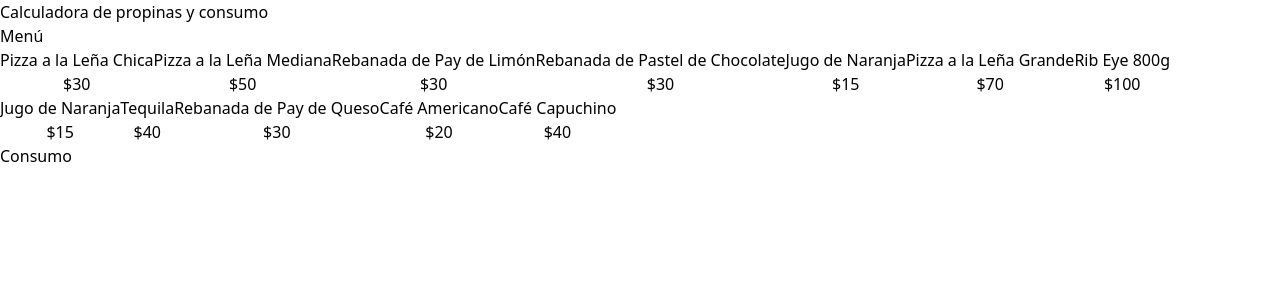
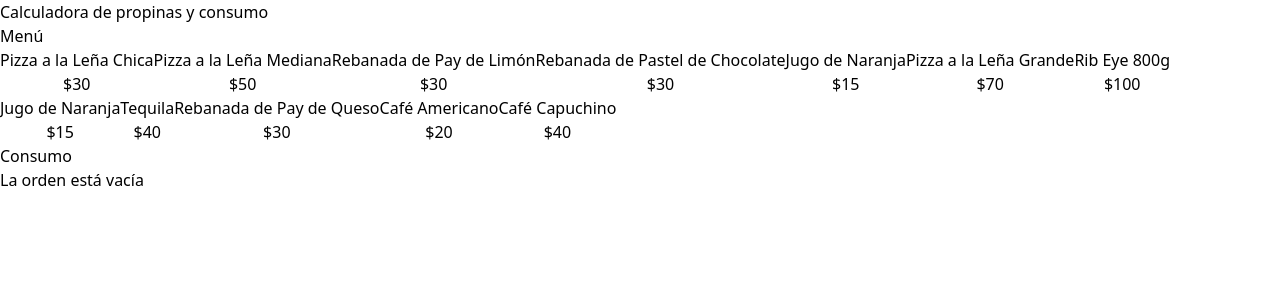
Before and after one commit to charliejp21/calculadora_propinas_ts, a React (Vite) app: page / in a window 1280 px wide. Shown: the top 300 px of the page. Built offline with nearby package versions, Linux system fonts and the light colour scheme.

Commit message:
feat: mostrando ordenes del pedido

```diff
--- a/src/App.tsx
+++ b/src/App.tsx
@@ -1,10 +1,11 @@
 import { menuItems } from "./data/db"
 import MenuItem from "./components/MenuItem"
 import useOrder from "./hooks/useOrder"
+import OrderContents from "./components/OrderContents"
 
 function App() {
 
-  const {addItem} = useOrder()
+  const {order, addItem} = useOrder()
 
   return (
 
@@ -37,9 +38,11 @@
 
         </div>
 
-        <div>
+        <div className="border border-dashed border-slate-300 p-5 rounded-lg space-y-10">
 
-          <h2>Consumo</h2>
+          <OrderContents
+
+          order={order} />
 
         </div>
 
--- /dev/null
+++ b/src/components/OrderContents.tsx
@@ -0,0 +1,33 @@
+import { OrderItem } from '../types'
+
+type OrderContentsProps = {
+
+    order: OrderItem[]
+
+}
+
+export default function OrderContents({order} : OrderContentsProps) {
+  return (
+    <div>
+
+        <h2 className='font-black text-4xl'>Consumo</h2>
+
+        <div className='space-y-3 mt-5'>
+
+            {order.length === 0 ? <p className='text-center'>La orden está vacía</p> :(
+
+                order.map(item =>
+
+                    <div key={item.id}>
+                        <p>
+                            {item.name}
+                        </p>
+                    </div>
+                 )
+            )}
+
+        </div>
+
+    </div>
+  )
+}
--- a/src/hooks/useOrder.ts
+++ b/src/hooks/useOrder.ts
@@ -27,6 +27,7 @@
 
     return{
 
+        order,
         addItem
 
     }
```
